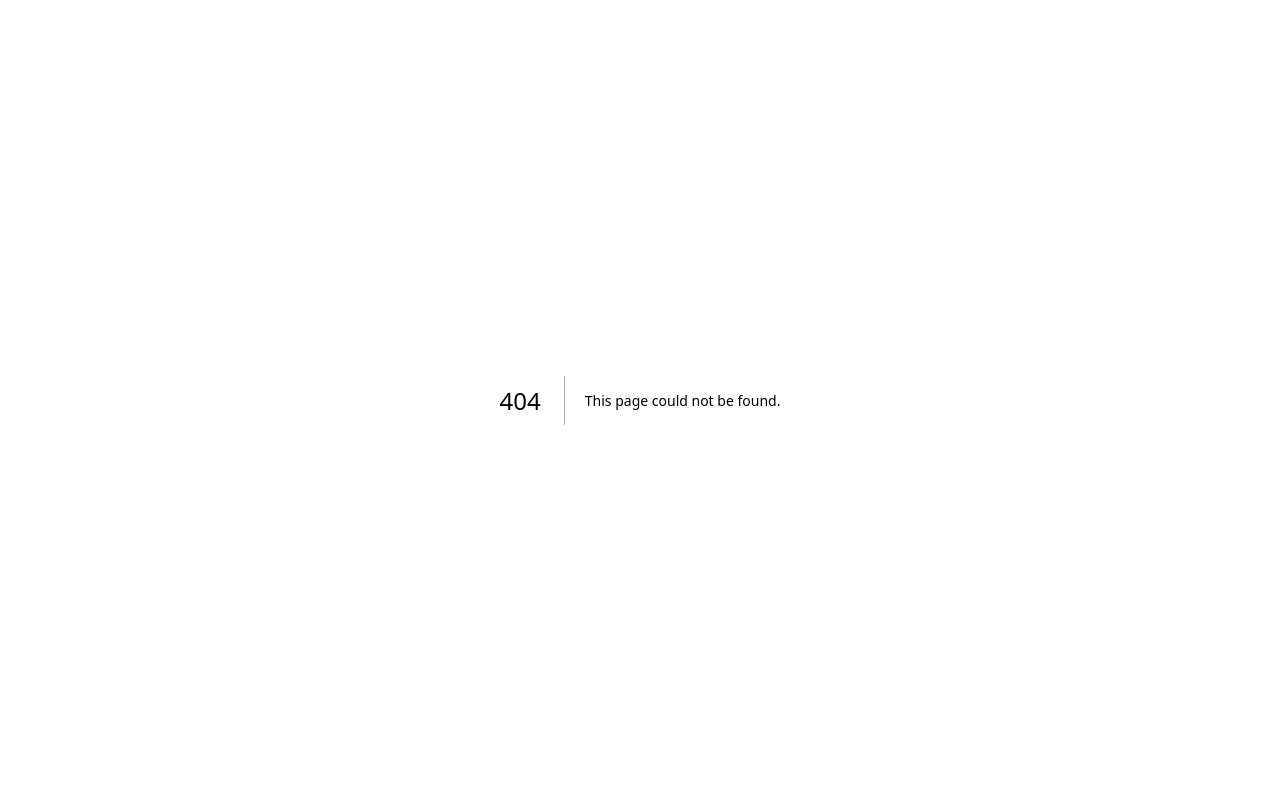
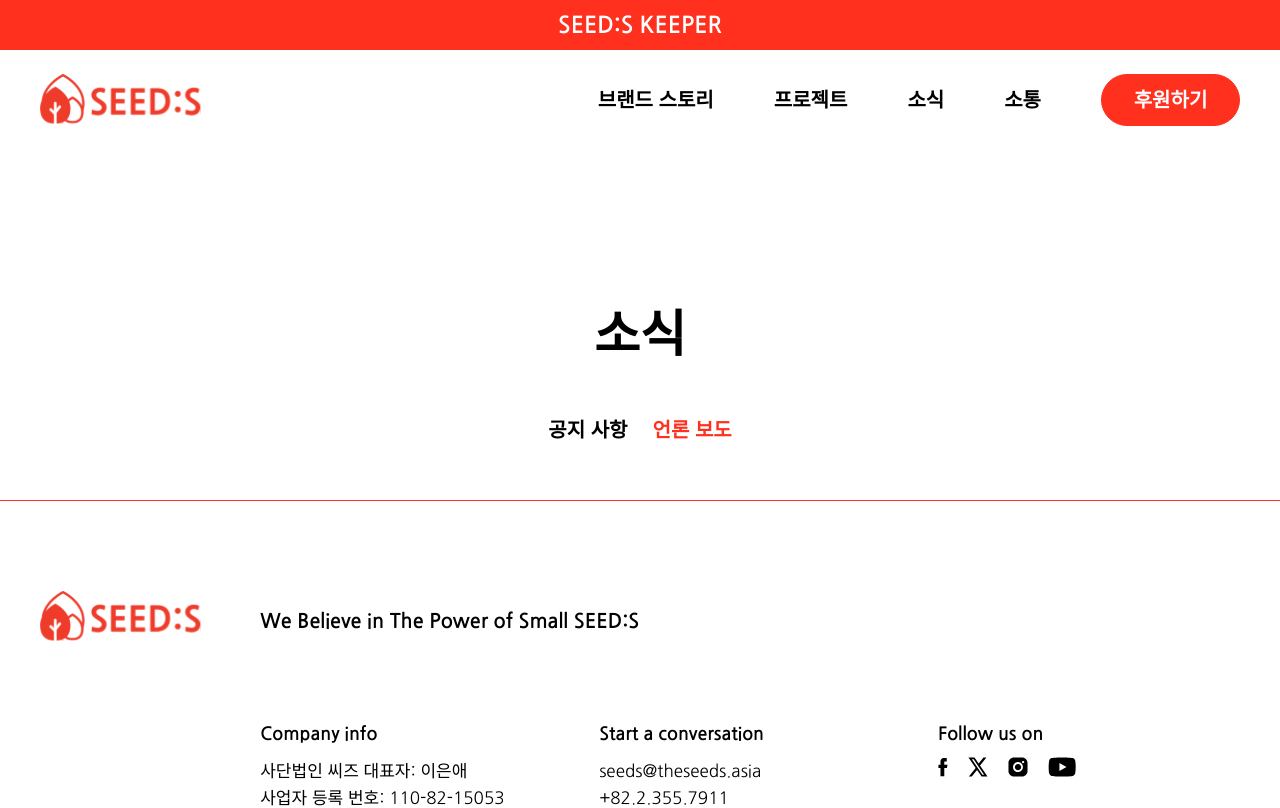
Before and after one commit to sparklaunch/ratatouille, a Next.js app: page /news/press in a window 1280 px wide. Before the commit this address had no page. Shown: the top 808 px of the page. Built offline with nearby package versions, Linux system fonts and the light colour scheme.

Commit message:
Create press page.

```diff
--- /dev/null
+++ b/src/app/news/press/page.tsx
@@ -0,0 +1,22 @@
+import Footer from "@/components/footer/Footer";
+import Header from "@/components/header/Header";
+import Link from "next/link";
+import styles from "./style.module.scss";
+
+export default async function PressPage() {
+    return <>
+        <Header />
+        <div className={styles.container}>
+            <h1 className={styles.header}>소식</h1>
+            <div className={styles.subheader}>
+                <Link href="/news/notice">
+                    <span>공지 사항</span>
+                </Link>
+                <Link href="/news/press">
+                    <span className={styles.activeSubheader}>언론 보도</span>
+                </Link>
+            </div>
+        </div>
+        <Footer />
+    </>;
+}
--- /dev/null
+++ b/src/app/news/press/style.module.scss
@@ -0,0 +1,32 @@
+.container {
+    margin: auto;
+    padding-top: 310px;
+    width: 1200px;
+    display: flex;
+    flex-direction: column;
+    align-items: center;
+}
+
+.header {
+    font-weight: bold;
+    font-size: 50px;
+    margin-bottom: 60px;
+}
+
+.subheader {
+    display: flex;
+    flex-direction: row;
+    gap: 25px;
+    margin-bottom: 60px;
+    span {
+        font-weight: bold;
+        font-size: 20px;
+        transition: all 0.3s;
+        &:hover {
+            color: var(--primary-color);
+        }
+    }
+    .activeSubheader {
+        color: var(--primary-color);
+    }
+}
```
